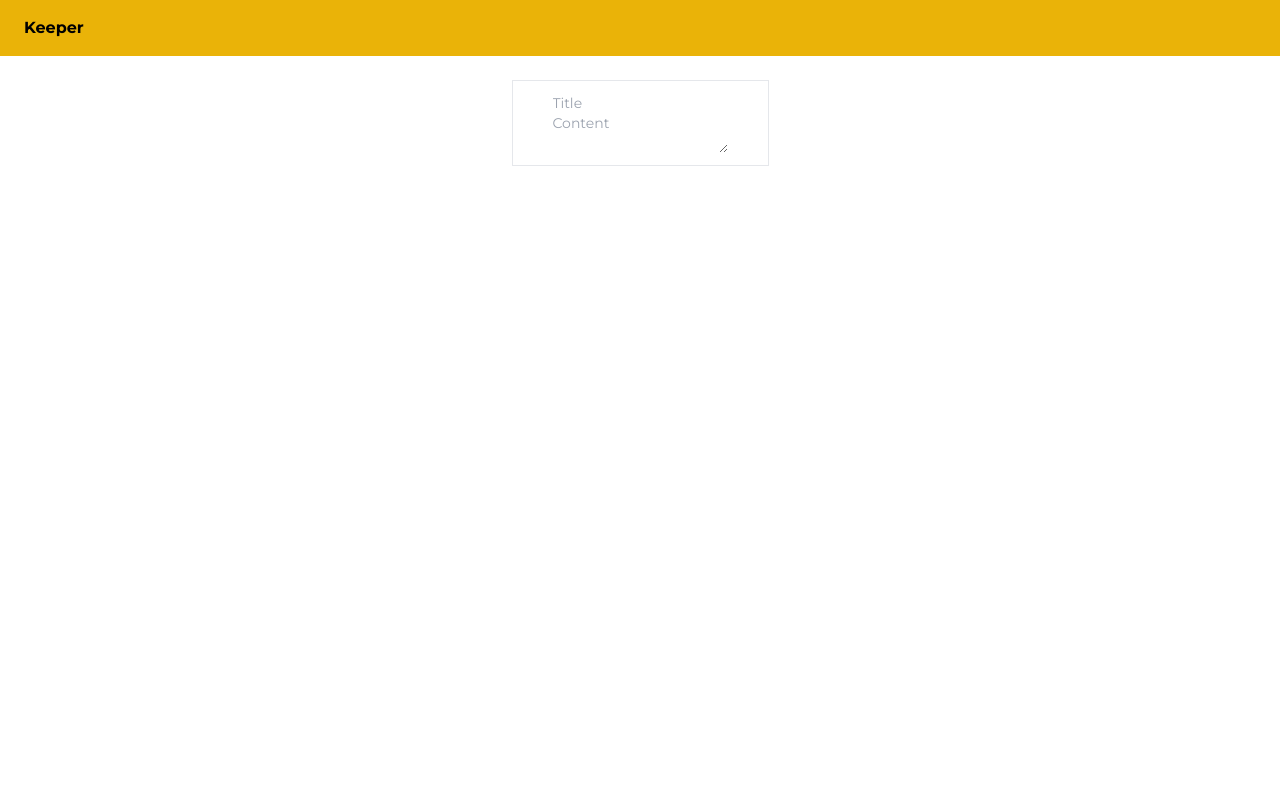
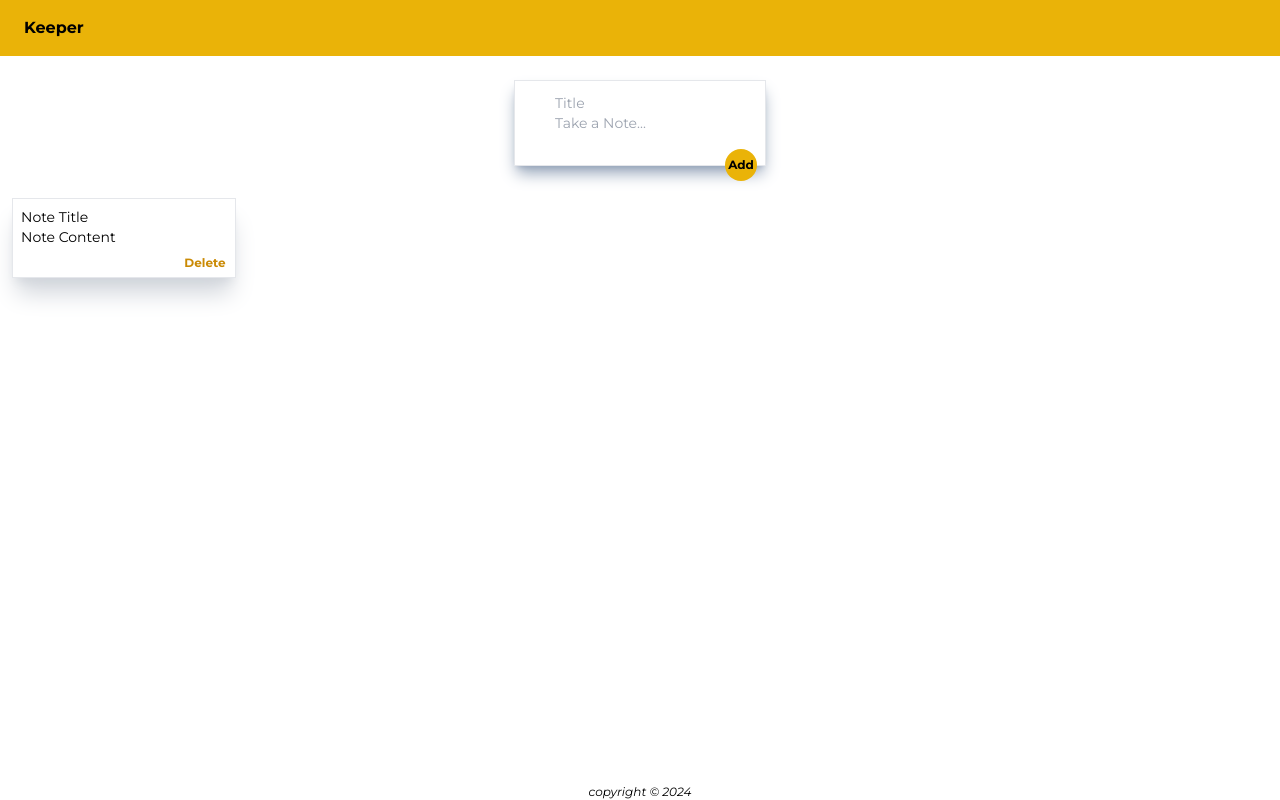
Before and after one commit to Daniel-agozie/Note, a React (Vite) app: page / in a window 1280 px wide. Built offline with nearby package versions, Linux system fonts and the light colour scheme.

Commit message:
complete the interface

```diff
--- a/src/App.jsx
+++ b/src/App.jsx
@@ -1,11 +1,15 @@
 import Header from "./Header"
 import CreateArea from "./CreateArea"
+import Footer from "./Footer"
+import Note from "./Note"
 
 const App = () => {
   return (
     <div>
       <Header />
       <CreateArea />
+      <Note title="Note Title" content="Note Content"/>
+      <Footer />
     </div>
   )
 }
--- a/src/CreateArea.jsx
+++ b/src/CreateArea.jsx
@@ -3,12 +3,13 @@
 const CreateArea = () => {
   return (
     <div className="pt-20 flex justify-center ">
-        <div className="border flex flex-col px-10 py-3 font-montserrat text-sm">
-          <input className="" type="text" placeholder="Title"/>
-          <textarea className="" placeholder="Content"/>
-        </div>
+        <form className="border flex flex-col px-10 py-3 font-montserrat text-sm relative shadow-lg shadow-slate-400">
+          <input className="outline-none" type="text" placeholder="Title"/>
+          <textarea className="outline-none resize-none overflow-hidden" placeholder="Take a Note..."/>
+          <button className="bg-yellow-500 rounded-full w-8 h-8 absolute -bottom-4 right-2 text-xs font-bold">Add</button>
+        </form>
     </div>
   )
 }
 
-export default CreateArea
+export default CreateArea;
--- /dev/null
+++ b/src/Footer.jsx
@@ -0,0 +1,15 @@
+
+
+const Footer = () => {
+  const day = new Date();
+  const year = day.getFullYear();
+  return (
+    <div className="flex justify-center">
+      <div className="absolute bottom-0 font-montserrat italic text-xs">
+      copyright © {year}
+      </div>
+    </div>
+  )
+}
+
+export default Footer
--- /dev/null
+++ b/src/Note.jsx
@@ -0,0 +1,15 @@
+
+
+const Note = (props) => {
+  return (
+    <div className="border w-56 h-20 mt-8 ml-3 relative shadow-xl shadow-gray-300">
+      <div className="ml-2 mt-2 font-montserrat text-sm">
+        <div>{props.title}</div>
+        <div>{props.content}</div>
+        <button className="text-yellow-600 w-11 h-11 rounded-full absolute -bottom-2 right-2 text-xs font-montserrat font-bold">Delete</button>
+      </div>
+    </div>
+  )
+}
+
+export default Note;
```
